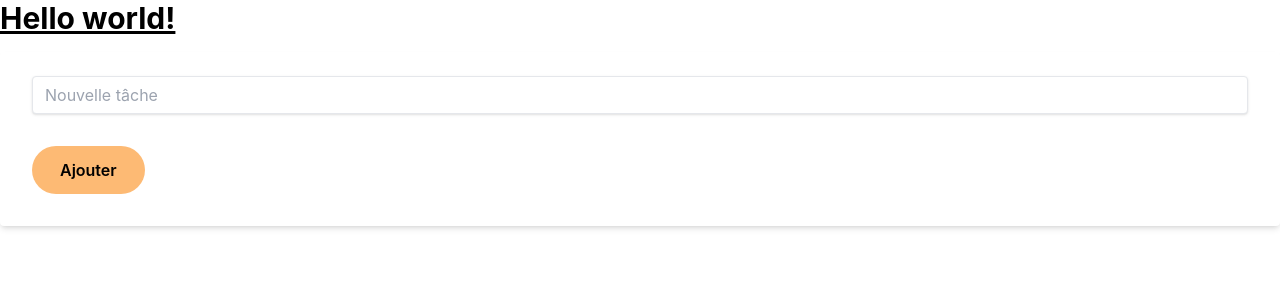
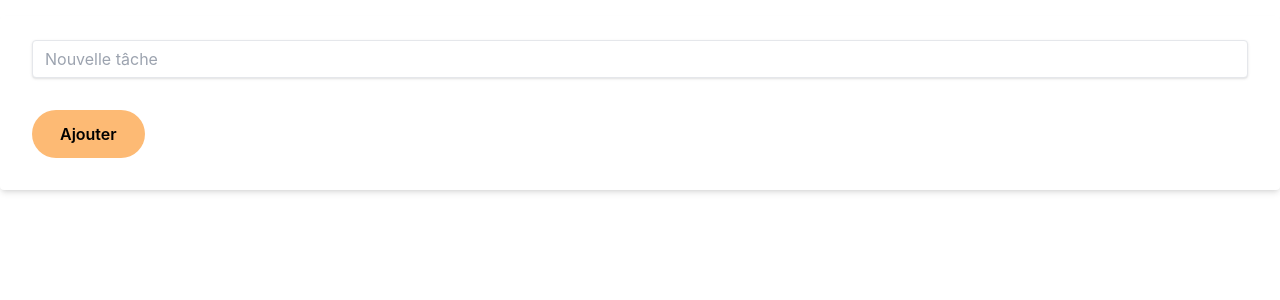
Before and after one commit to Walid-Belkassmi/to-do-list-list, a React (Create React App) app: page / in a window 1280 px wide. Shown: the top 300 px of the page. Built offline with nearby package versions, Linux system fonts and the light colour scheme.

Commit message:
form state

```diff
--- a/src/App.js
+++ b/src/App.js
@@ -5,7 +5,7 @@
   constructor() {
     super();
     this.state = {
-      task: [],
+      tasks: [],
     };
   }
 
@@ -20,8 +20,7 @@
   render() {
     return (
       <>
-        <h1 class="text-3xl font-bold underline">Hello world!</h1>
-        <Form />
+        <Form addTask={this.addTask} />
       </>
     );
   }
--- a/src/components/Form.js
+++ b/src/components/Form.js
@@ -1,6 +1,12 @@
 import React from "react";
 
 class Form extends React.Component {
+  constructor() {
+    super();
+    this.state = {
+      task: "",
+    };
+  }
   render() {
     return (
       <>
```
